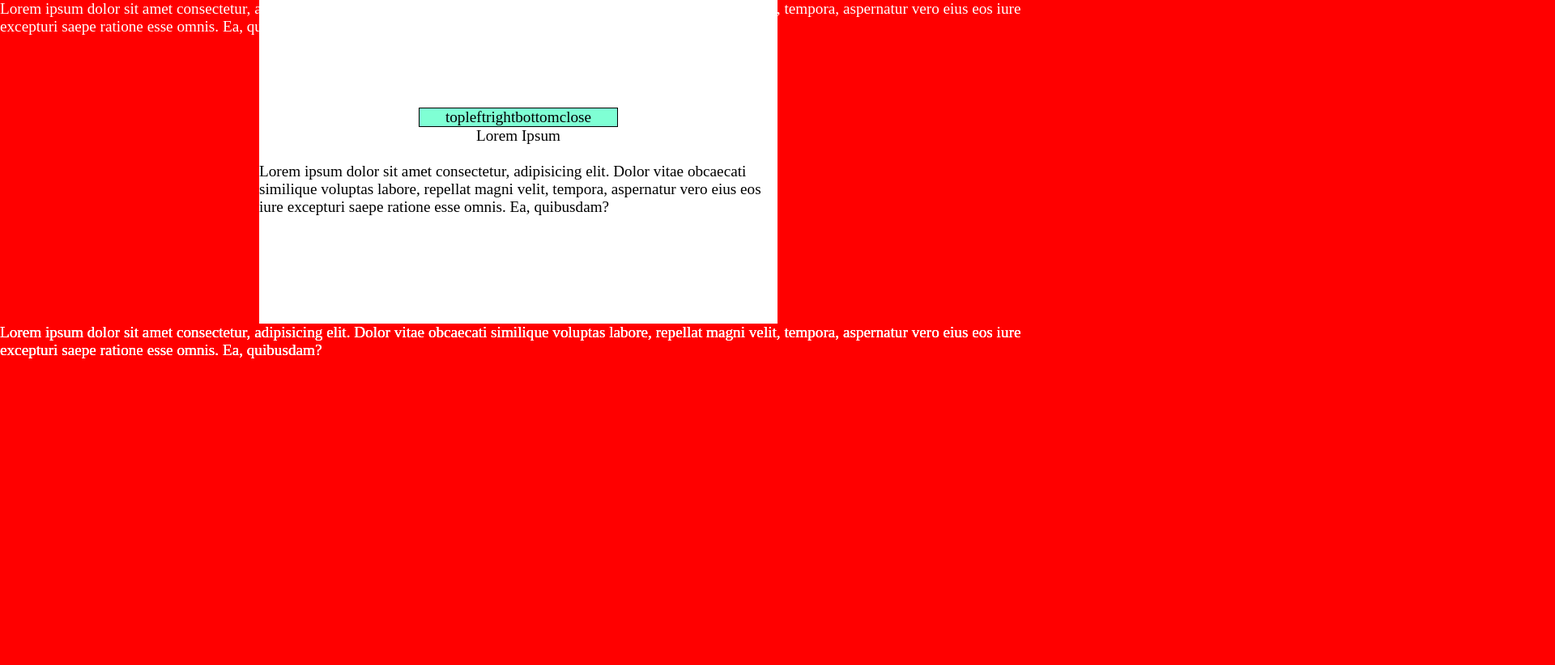
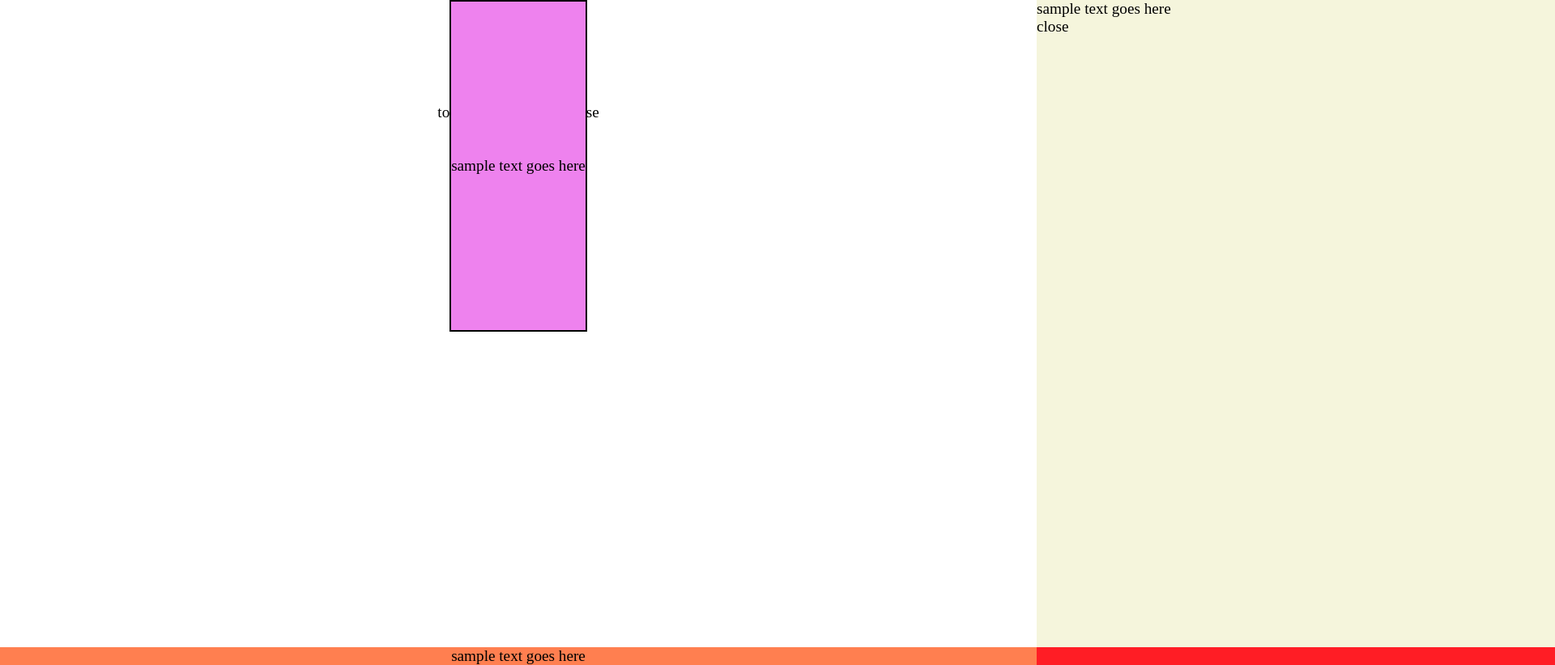
Before and after one commit to jinyonglee87/ad-dev-stack, a website: page anthrodesign/index2.html in a window 1280 px wide. Shown: the whole page at 81% size, 1920 px wide, since content can reach past the window. Before the commit the page ends 800 px from the top, so only its background shows below. Drawn offline with Linux system fonts and the light colour scheme.

Commit message:
20250609

```diff
--- a/anthrodesign/base.css
+++ b/anthrodesign/base.css
@@ -2,7 +2,7 @@
 *,
 *::before,
 *::after {
-  box-sizing: border-box;
+  box-sizing: content-box;
 }
 
 body {
--- a/anthrodesign/base2.css
+++ b/anthrodesign/base2.css
@@ -1,45 +1,89 @@
 *,
 *::before,
 *::after {
-  box-sizing: border-box;
+box-sizing: content-box;
 }
 
 body {
-  background: red;
+  background: #FF1D25;
   font-size: 1.2em;
+  margin: 0 auto;
+  display: flex;
+  justify-content: center;
+  flex-wrap: wrap;
+  text-align: center;
   overflow: hidden;
-  margin: 0 auto;
-  align-content: center;
-  align-items: center;
-  position: relative;
 }
 
-/* Parent */
-body div {
+.container {
   display: flex;
-  /* height: 0vh;
-    width: 0vw; */
+  flex-direction: row;
   justify-content: center;
+  flex-wrap: nowrap;
   margin: 0 auto;
+  top: 0;
+  bottom: 0;
+
 }
 
-/* main */
+/* .container::after {
+  perspective: 1200px;
+  perspective-origin: 50% -50%;
+  overflow: hidden;
+} */
+
 .main {
   background: white;
-  position: relative;
-  height: 50vh;
-  width: 50vw;
-  flex-direction: column;
-  align-items: center;
+  text-align: center;
+  justify-content: center;
+  width: 100vw;
+  height: 100vh;
 }
 
-.main::after {
-  position: relative;
-  perspective: 1200px;
-  perspective-origin: 50% -50%;
+.left {
+  background: aquamarine;
+  width: 50vw;
+  text-align: right;
 }
 
-@keyframes main {
+.left #Lclose {
+  cursor: pointer
+}
+
+.right {
+  background: beige;
+  width: 50vw;
+  text-align: left;
+}
+
+.right #Rclose {
+  cursor: pointer
+}
+
+.bottom {
+    background: coral;
+  /* height: 300px; */
+  width: 100vw;
+}
+
+.top {
+  position: fixed;
+  background: violet;
+  border: 2px solid;
+  display: flex;
+  align-items: center;
+  justify-content: center;
+  padding: 10em 0;
+  /* content-visibility: hidden; */
+}
+
+.nav {
+  cursor: pointer;
+  margin: 10%;
+}
+
+/* Animation */
+@keyframes container {
   0% {
     transform: translateY(0);
   }
@@ -47,44 +91,3 @@ body div {
     transform: translateY(100vh);
   }
 }
-/* main > nav */
-.nav {
-  flex-direction: row;
-  background: aquamarine;
-  border: 1px solid;
-  /* width: 100vw; */
-  display: flex;
-  justify-content: space-between;
-  padding: 0 2rem;
-  cursor: pointer;
-}
-
-/* main > main-container */
-
-/* Top */
-.top {
-  color: white;
-  height: 0vh;
-  background: teal;
-}
-
-/* Left */
-.left {
-  height: 0vh;
-  color: white;
-  background: teal;
-}
-
-/* Right */
-.right {
-  height: 0vh;
-  color: white;
-  background: teal;
-}
-
-/* Bottom */
-.bottom {
-  background: teal;
-  color: white;
-  height: 0vh;
-}
--- a/anthrodesign/index2.html
+++ b/anthrodesign/index2.html
@@ -9,12 +9,12 @@
   </head>
   <body>
     <div class="top">
-      <span
-        >Lorem ipsum dolor sit amet consectetur, adipisicing elit. Dolor vitae
-        obcaecati similique voluptas labore, repellat magni velit, tempora,
-        aspernatur vero eius eos iure excepturi saepe ratione esse omnis. Ea,
-        quibusdam?</span
-      >
+      <span>sample text goes here</span>
+    </div>
+<div class="container">
+  <div class="left">
+      <span>sample text goes here</span>
+      <span id="Lclose">close</span>
   </div>
   <div class="main">
     <div class="nav">
@@ -24,38 +24,48 @@
       <span id="bottom">bottom</span>
       <span id="close">close</span>
   </div>
-      <span class="main-container">Lorem Ipsum</span>
-      <br />
-      <span
-        >Lorem ipsum dolor sit amet consectetur, adipisicing elit. Dolor vitae
-        obcaecati similique voluptas labore, repellat magni velit, tempora,
-        aspernatur vero eius eos iure excepturi saepe ratione esse omnis. Ea,
-        quibusdam?</span
-      >
-    </div>
-    <div class="left">
-      <span
-        >Lorem ipsum dolor sit amet consectetur, adipisicing elit. Dolor vitae
-        obcaecati similique voluptas labore, repellat magni velit, tempora,
-        aspernatur vero eius eos iure excepturi saepe ratione esse omnis. Ea,
-        quibusdam?</span
-      >
   </div>
   <div class="right">
-      <span
-        >Lorem ipsum dolor sit amet consectetur, adipisicing elit. Dolor vitae
-        obcaecati similique voluptas labore, repellat magni velit, tempora,
-        aspernatur vero eius eos iure excepturi saepe ratione esse omnis. Ea,
-        quibusdam?</span
-      >
+      <span>sample text goes here</span>
+      <br>
+      <span id="Rclose">close</span>
+  </div>
 </div>
 <div class="bottom">
-      <span
-        >Lorem ipsum dolor sit amet consectetur, adipisicing elit. Dolor vitae
-        obcaecati similique voluptas labore, repellat magni velit, tempora,
-        aspernatur vero eius eos iure excepturi saepe ratione esse omnis. Ea,
-        quibusdam?</span
-      >
+      <span>sample text goes here</span>
 </div>
+
+<script>
+  document.addEventListener("DOMContentLoaded", () => {
+  const container = document.querySelector(".container");
+  const main = document.querySelector(".main");
+  const left = document.querySelector(".left");
+  const right = document.querySelector(".right");
+  const top = document.querySelector(".top");
+  const bottom = document.querySelector(".bottom");
+  const closebtn = document.querySelector("#close")
+  const Lclosebtn = document.querySelector("#Lclose")
+  const Rclosebtn = document.querySelector("#Rclose")
+  const leftbtn = document.querySelector("#left")
+  const rightbtn = document.querySelector("#right")
+  const topbtn = document.querySelector("#top")
+  const bottombtn = document.querySelector("#bottom")
+
+  //prevent animation redundancy
+  container.style.transition = "none";
+  container.style.transform = "none";
+
+  topbtn.onclick = () => transformMain("0", "50vh", "-300px");
+  bottombtn.onclick = () => transformMain("0", "-50vh", "-300px");
+  leftbtn.onclick = () => transformMain("30vh", "0", "-50px");
+  rightbtn.onclick = () => transformMain("-30vh", "0", "-50px");
+  closebtn.onclick = () => transformMain("0", "0", "0");
+
+  function transformMain(x = "0", y = "0", z = "0") {
+  container.style.transform = `perspective(800px) rotateX(0deg) translate3d(${x}, ${y}, ${z})`;
+  }
+  });
+</script>
+
 </body>
 </html>
```
Lines whose indentation alone changed are shown as unchanged.
